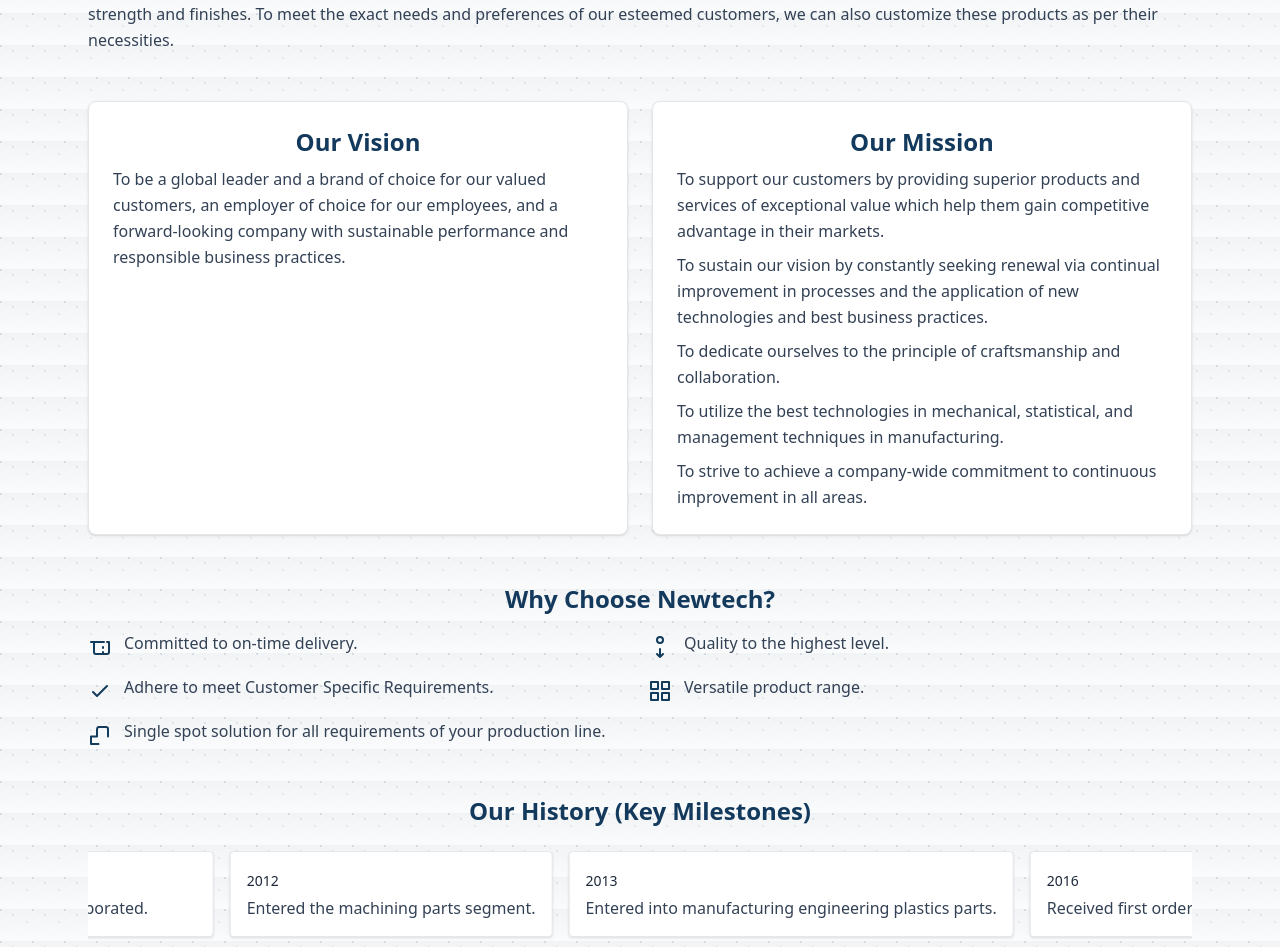
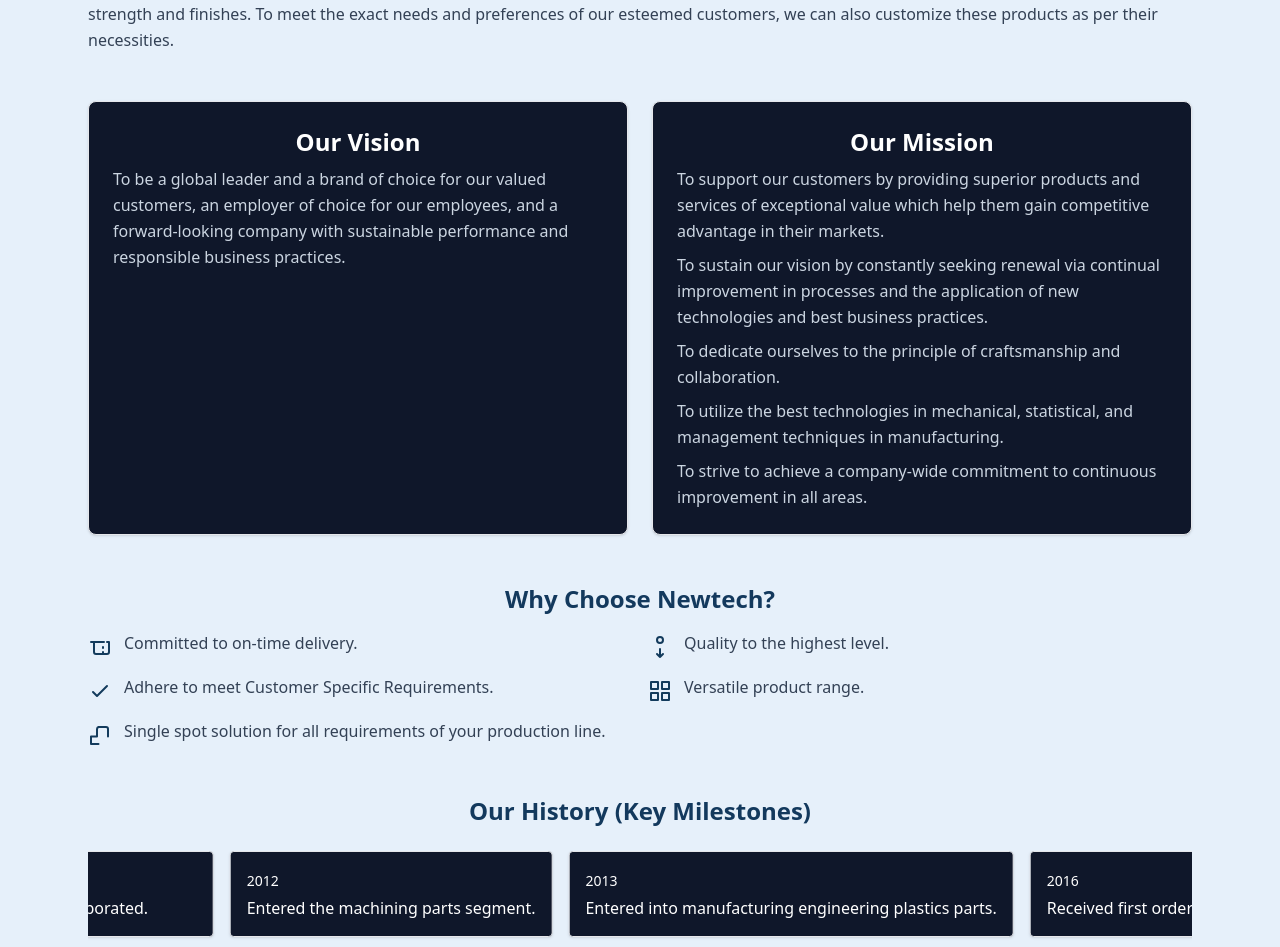
Before and after one commit to gajenderdeveloper/nti, a Next.js app: page /about in a window 1280 px wide. Shown: the part 547-1494 px from the top of the page. Built offline with nearby package versions, Linux system fonts and the light colour scheme.

Commit message:
Updated Section BG and Text

```diff
--- a/app/about/page.tsx
+++ b/app/about/page.tsx
@@ -5,7 +5,7 @@
         <>
             <SEO title="About Newtech Industries (NTI)" description="About NTI — ISO 9001:2015 & AS9100 D Certified precision manufacturer" />
 
-            <section className="bg-hero-texture py-16">
+            <section className="py-16 bg-[#e6f0fa]">
                 <div className="max-w-6xl mx-auto px-6 space-y-12">
                     {/* Hero — two column: text + image */}
                     <div className="grid gap-8">
@@ -26,22 +26,22 @@
 
                     {/* Vision & Mission two-column boxes */}
                     <div className="grid gap-6 md:grid-cols-2">
-                        <article className="p-6 border rounded-lg bg-white shadow">
-                            <h2 className="text-2xl font-semibold text-[#13395d] text-center">Our Vision</h2>
-                            <p className="mt-2 text-slate-700 leading-relaxed">To be a global leader and a brand of choice for our valued customers, an employer of choice for our employees, and a forward-looking company with sustainable performance and responsible business practices.</p>
+                        <article className="p-6 border rounded-lg bg-slate-900 shadow">
+                            <h2 className="text-2xl font-semibold text-white text-center">Our Vision</h2>
+                            <p className="mt-2 text-slate-300 leading-relaxed">To be a global leader and a brand of choice for our valued customers, an employer of choice for our employees, and a forward-looking company with sustainable performance and responsible business practices.</p>
                         </article>
 
-                        <article className="p-6 border rounded-lg bg-white shadow">
-                            <h2 className="text-2xl font-semibold text-[#13395d] text-center">Our Mission</h2>
-                            <p className="mt-2 text-slate-700 leading-relaxed">To support our customers by providing superior products and services of exceptional value which help them gain competitive advantage in their markets.</p>
+                        <article className="p-6 border rounded-lg bg-slate-900 shadow">
+                            <h2 className="text-2xl font-semibold text-white text-center">Our Mission</h2>
+                            <p className="mt-2 text-slate-300 leading-relaxed">To support our customers by providing superior products and services of exceptional value which help them gain competitive advantage in their markets.</p>
 
-                            <p className="mt-2 text-slate-700 leading-relaxed">To sustain our vision by constantly seeking renewal via continual improvement in processes and the application of new technologies and best business practices.</p>
+                            <p className="mt-2 text-slate-300 leading-relaxed">To sustain our vision by constantly seeking renewal via continual improvement in processes and the application of new technologies and best business practices.</p>
 
-                            <p className="mt-2 text-slate-700 leading-relaxed">To dedicate ourselves to the principle of craftsmanship and collaboration.</p>
+                            <p className="mt-2 text-slate-300 leading-relaxed">To dedicate ourselves to the principle of craftsmanship and collaboration.</p>
 
-                            <p className="mt-2 text-slate-700 leading-relaxed">To utilize the best technologies in mechanical, statistical, and management techniques in manufacturing.</p>
+                            <p className="mt-2 text-slate-300 leading-relaxed">To utilize the best technologies in mechanical, statistical, and management techniques in manufacturing.</p>
 
-                            <p className="mt-2 text-slate-700 leading-relaxed">To strive to achieve a company-wide commitment to continuous improvement in all areas.</p>
+                            <p className="mt-2 text-slate-300 leading-relaxed">To strive to achieve a company-wide commitment to continuous improvement in all areas.</p>
                         </article>
                     </div>
 
@@ -109,55 +109,55 @@
                         <div className="mt-6 overflow-hidden">
                             <div className="ticker">
                                 <div className="ticker-track flex gap-4">
-                                    <article className="min-w-[260px] p-4 bg-white border rounded shadow">
-                                        <time className="text-sm font-medium text-slate-800">2009</time>
-                                        <p className="mt-1 text-slate-700">Company incorporated.</p>
+                                    <article className="min-w-[260px] p-4 bg-slate-900 border rounded shadow">
+                                        <time className="text-sm font-medium text-white">2009</time>
+                                        <p className="mt-1 text-white">Company incorporated.</p>
                                     </article>
 
-                                    <article className="min-w-[260px] p-4 bg-white border rounded shadow">
-                                        <time className="text-sm font-medium text-slate-800">2012</time>
-                                        <p className="mt-1 text-slate-700">Entered the machining parts segment.</p>
+                                    <article className="min-w-[260px] p-4 bg-slate-900 border rounded shadow">
+                                        <time className="text-sm font-medium text-white">2012</time>
+                                        <p className="mt-1 text-white">Entered the machining parts segment.</p>
                                     </article>
 
-                                    <article className="min-w-[260px] p-4 bg-white border rounded shadow">
-                                        <time className="text-sm font-medium text-slate-800">2013</time>
-                                        <p className="mt-1 text-slate-700">Entered into manufacturing engineering plastics parts.</p>
+                                    <article className="min-w-[260px] p-4 bg-slate-900 border rounded shadow">
+                                        <time className="text-sm font-medium text-white">2013</time>
+                                        <p className="mt-1 text-white">Entered into manufacturing engineering plastics parts.</p>
                                     </article>
 
-                                    <article className="min-w-[260px] p-4 bg-white border rounded shadow">
-                                        <time className="text-sm font-medium text-slate-800">2016</time>
-                                        <p className="mt-1 text-slate-700">Received first order from Construction Equipment.</p>
+                                    <article className="min-w-[260px] p-4 bg-slate-900 border rounded shadow">
+                                        <time className="text-sm font-medium text-white">2016</time>
+                                        <p className="mt-1 text-white">Received first order from Construction Equipment.</p>
                                     </article>
 
-                                    <article className="min-w-[260px] p-4 bg-white border rounded shadow">
-                                        <time className="text-sm font-medium text-slate-800">2017</time>
-                                        <p className="mt-1 text-slate-700">Supply started to Medical Instruments manufacturing components and export to the USA.</p>
+                                    <article className="min-w-[260px] p-4 bg-slate-900 border rounded shadow">
+                                        <time className="text-sm font-medium text-white">2017</time>
+                                        <p className="mt-1 text-white">Supply started to Medical Instruments manufacturing components and export to the USA.</p>
                                     </article>
 
-                                    <article className="min-w-[260px] p-4 bg-white border rounded shadow">
-                                        <time className="text-sm font-medium text-slate-800">2021</time>
-                                        <p className="mt-1 text-slate-700">Started business in telecommunications.</p>
+                                    <article className="min-w-[260px] p-4 bg-slate-900 border rounded shadow">
+                                        <time className="text-sm font-medium text-white">2021</time>
+                                        <p className="mt-1 text-white">Started business in telecommunications.</p>
                                     </article>
 
-                                    <article className="min-w-[260px] p-4 bg-white border rounded shadow">
-                                        <time className="text-sm font-medium text-slate-800">2023</time>
-                                        <p className="mt-1 text-slate-700">Started supply in the Hydro-turbines sector.</p>
+                                    <article className="min-w-[260px] p-4 bg-slate-900 border rounded shadow">
+                                        <time className="text-sm font-medium text-white">2023</time>
+                                        <p className="mt-1 text-white">Started supply in the Hydro-turbines sector.</p>
                                     </article>
 
-                                    <article className="min-w-[260px] p-4 bg-white border rounded shadow">
-                                        <time className="text-sm font-medium text-slate-800">2024</time>
-                                        <p className="mt-1 text-slate-700">New Tech Sector-25 Plant inaugurated.</p>
+                                    <article className="min-w-[260px] p-4 bg-slate-900 border rounded shadow">
+                                        <time className="text-sm font-medium text-white">2024</time>
+                                        <p className="mt-1 text-white">New Tech Sector-25 Plant inaugurated.</p>
                                     </article>
 
                                     {/* duplicate set for seamless loop */}
-                                    <article className="min-w-[260px] p-4 bg-white border rounded shadow">
-                                        <time className="text-sm font-medium text-slate-800">2009</time>
-                                        <p className="mt-1 text-slate-700">Company incorporated.</p>
+                                    <article className="min-w-[260px] p-4 bg-slate-900 border rounded shadow">
+                                        <time className="text-sm font-medium text-white">2009</time>
+                                        <p className="mt-1 text-white">Company incorporated.</p>
                                     </article>
 
-                                    <article className="min-w-[260px] p-4 bg-white border rounded shadow">
-                                        <time className="text-sm font-medium text-slate-800">2012</time>
-                                        <p className="mt-1 text-slate-700">Entered the machining parts segment.</p>
+                                    <article className="min-w-[260px] p-4 bg-slate-900 border rounded shadow">
+                                        <time className="text-sm font-medium text-white">2012</time>
+                                        <p className="mt-1 text-white">Entered the machining parts segment.</p>
                                     </article>
 
                                 </div>
--- a/app/contact/page.tsx
+++ b/app/contact/page.tsx
@@ -39,7 +39,7 @@
     }
 
     return (
-        <main className="bg-hero-texture flex items-center justify-center py-8">
+        <main className="bg-[#e6f0fa] flex items-center justify-center py-8">
             <div className="w-full max-w-2xl bg-slate-900 p-8 rounded-2xl shadow text-center">
                 <h1 className="text-2xl font-bold mb-2 text-white">Contact Us</h1>
                 <p className="mb-6 text-white">Send us a message and we'll get back to you.</p>
--- a/app/layout.tsx
+++ b/app/layout.tsx
@@ -1,6 +1,5 @@
 import '../styles/globals.css'
 import type { ReactNode } from 'react'
-import Head from 'next/head'
 import Header from '../components/Header'
 import Footer from '../components/Footer'
 
@@ -12,16 +11,14 @@
 export default function RootLayout({ children }: { children: ReactNode }) {
     return (
         <html lang="en">
-            <Head>
-                <meta name="viewport" content="width=device-width, initial-scale=1" />
-            </Head>
-            <body className="antialiased text-slate-800">
+            <body className="antialiased text-slate-800 flex flex-col min-h-screen">
                 <Header />
 
-                <main className="min-h-screen bg-white">
+                <main className="flex-1 bg-white">
                     {children}
-                    <Footer />
                 </main>
+
+                <Footer />
             </body>
         </html>
     )
--- a/app/products/page.tsx
+++ b/app/products/page.tsx
@@ -93,7 +93,7 @@
 
 export default function ProductsPage() {
     return (
-        <section className="bg-hero-texture py-12">
+        <section className="bg-[#e6f0fa] py-12">
             <main className="max-w-7xl mx-auto px-4">
                 <section className="mb-10">
                     <h1 className="text-3xl md:text-4xl lg:text-5xl font-bold text-[#13395d] text-center mb-4">Products</h1>
--- a/components/Footer.tsx
+++ b/components/Footer.tsx
@@ -1,6 +1,6 @@
 export default function Footer() {
     return (
-        <footer className="bg-slate-900 text-white mt-12">
+        <footer className="bg-slate-900 text-white">
             <div className="max-w-6xl mx-auto px-6 py-12 grid grid-cols-1 sm:grid-cols-2 md:grid-cols-4 gap-6">
                 <div>
                     <a href="/" className="inline-flex items-center gap-3">
--- a/components/Header.tsx
+++ b/components/Header.tsx
@@ -5,7 +5,7 @@
     const [open, setOpen] = useState(false)
 
     return (
-        <header className="bg-hero-texture py-6">
+        <header className="py-6 bg-[#e6f0fa]">
             <div className="max-w-6xl mx-auto px-3">
                 <div className="flex items-center gap-4 bg-slate-900 rounded-lg shadow-md px-4 py-3 text-white">
                     <a href="/" className="inline-flex items-center gap-3">
--- a/components/Hero.tsx
+++ b/components/Hero.tsx
@@ -4,7 +4,7 @@
 
 export default function Hero() {
     return (
-        <section className="bg-hero-texture py-6 lg:py-20">
+        <section className="py-6 lg:py-20 bg-[#e6f0fa]">
             <div className="max-w-7xl mx-auto px-6">
                 <div className="grid grid-cols-1 md:grid-cols-2 gap-8 items-center">
                     <div>
```
Also changed, not shown: components/About.tsx (+16 -16 lines), components/Products.tsx (+6 -6 lines).
